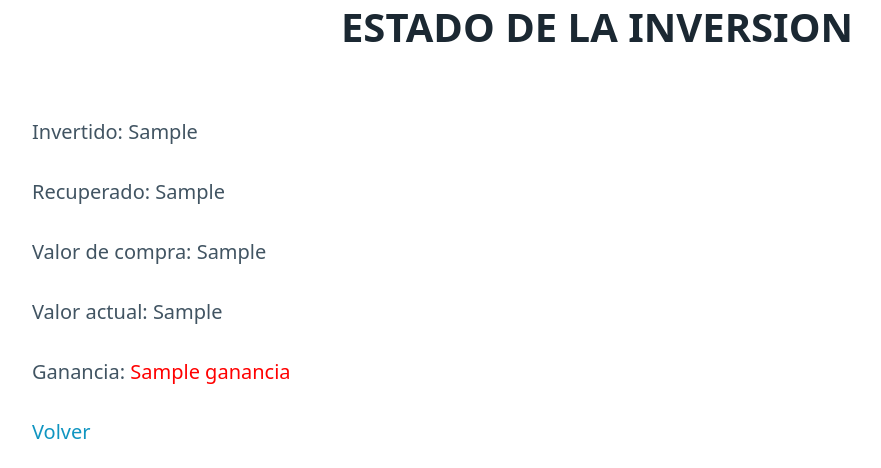
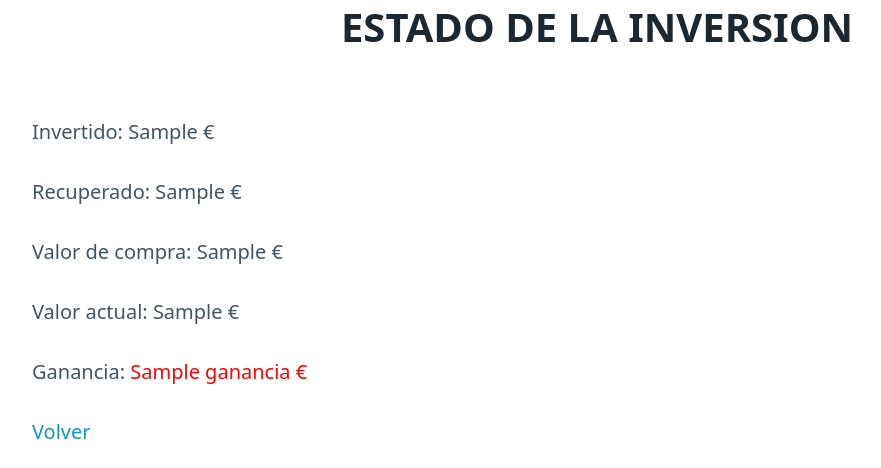
Before and after one commit to jesusmartinromero10/Proyecto_crypto_flask, a Flask app: template cryptomonedas/templates/status.html in a window 1280 px wide. Shown: the part 165-633 px from the top of the page, without its empty margins (43-924 px from the left). Run offline with Flask 2, Linux system fonts and the light colour scheme; the template is opened without the code that fills it: most values are stand-ins (such as "Sample title", 1, 10 or a date in 2020).

Commit message:
puesto dos tonterias mas

```diff
--- a/cryptomonedas/routes.py
+++ b/cryptomonedas/routes.py
@@ -44,7 +44,7 @@ def comprar():
                     tasa = ("{:.8f}".format(tasa))
                     valorCantidad2._value = valorCantidad
 
-                    return render_template("/purchase.html", resultado = total, Tasa = tasa, formulario = moneda, cabecera = "purchase.html", cantidad = "texto", valorinput = valorCantidad )
+                    return render_template("/purchase.html", resultado = total, Tasa = tasa, formulario = moneda, cabecera = "purchase.html", cantidad = "texto", valorinput = valorCantidad, texmoneda = moneda.moneda_to.data)
                 except Exception as e:
                     print(e)
                     flash("Error conexion con Api, intentelo pasados unos minutos")
--- a/cryptomonedas/static/css/styles.css
+++ b/cryptomonedas/static/css/styles.css
@@ -90,3 +90,16 @@ nav{
 #perdida {
     color: red
 }
+
+#igual {
+    color: blue;
+}
+
+#botton {
+    width: 33.33%;
+
+    display: flex;
+    justify-content: center;
+    margin-left: 35%;
+
+}
--- a/cryptomonedas/templates/base.html
+++ b/cryptomonedas/templates/base.html
@@ -47,7 +47,7 @@
             {% if messages %}
         <article class="messages">
             {% for msg in messages %}
-            <p class='error'>{{ msg }}</p>
+            <p class='error'><span class="material-symbols-outlined">info</span>{{ msg }}</p>
             {% endfor %}
         </article>
         {% endif %}
--- a/cryptomonedas/templates/status.html
+++ b/cryptomonedas/templates/status.html
@@ -3,26 +3,26 @@
 
 <h1>ESTADO DE LA INVERSION</h1>
 {% for valor in inv %}
-<p>Invertido: {{ valor.Cantidad_from }}</p>
+<p>Invertido: {{ valor.Cantidad_from }} €</p>
 {% endfor %}
 {% for valor in rec %}
-<p>Recuperado: {{ valor.Cantidad_to }}</p>
+<p>Recuperado: {{ valor.Cantidad_to }} €</p>
 {% endfor %}
 
 
-<p>Valor de compra: {{ vComp }}</p>
+<p>Valor de compra: {{ vComp }} €</p>
 
-<p>Valor actual: {{ vAct }}</p>
+<p>Valor actual: {{ vAct }} €</p>
 
 {% if ganancia > 0 %}
 
-<p >Ganancia: <span id = ganancia>{{ ganancia }}</span></p>
+<p >Ganancia: <span id = ganancia>{{ ganancia }} €</span></p>
 
 {% elif ganancia == 0 %}
-<p >Ganancia: <span id = igual>{{ ganancia }}</span></p>
+<p >Ganancia: <span id = igual>{{ ganancia }} €</span></p>
 
 {% else %}
-<p >Ganancia: <span id = perdida>{{ ganancia }}</span></p>
+<p >Ganancia: <span id = perdida>{{ ganancia }} €</span></p>
 
 
 
```
Also changed, not shown: cryptomonedas/templates/purchase.html (+10 -8 lines), data/movimientos.db.
